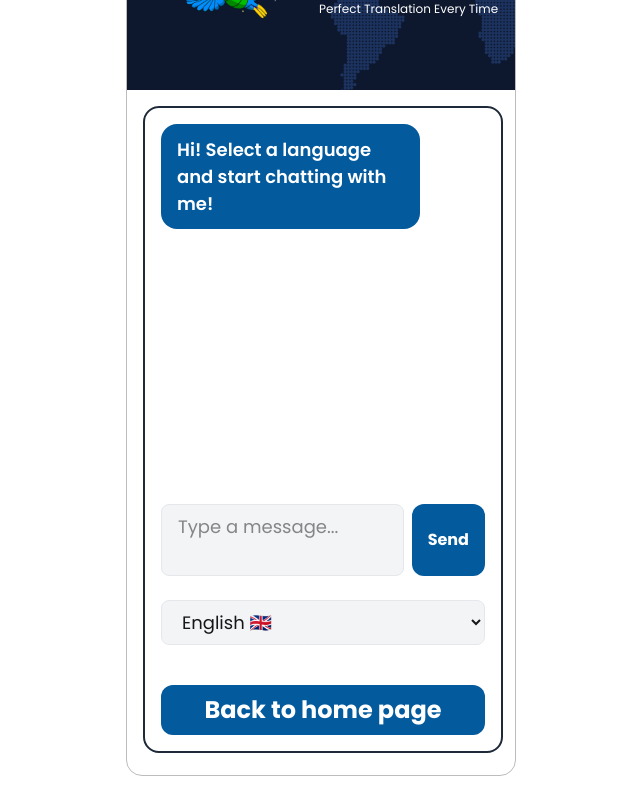
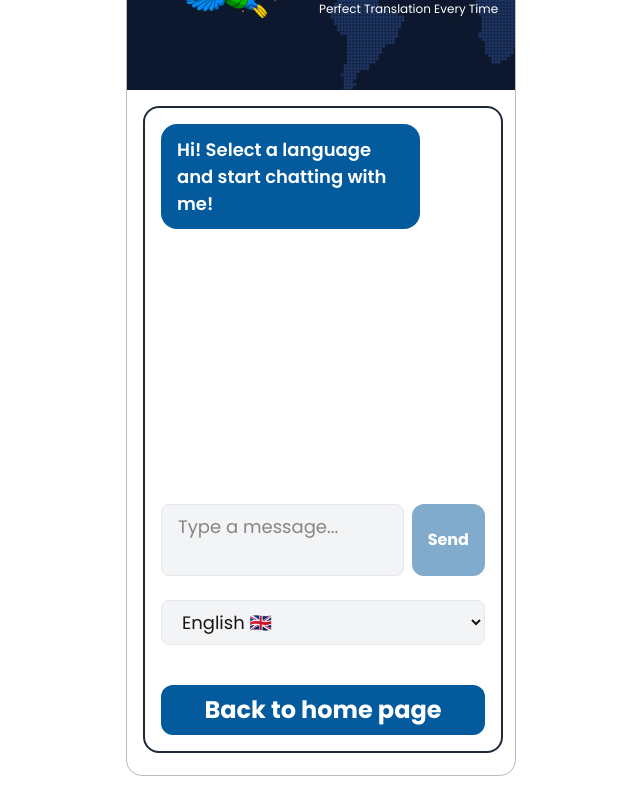
Before and after one commit to CodeCary80/Polly-Glot, a Next.js app: page / in a window 1280 px wide. Both pictures are taken after a click on the button "Chat with Polly". Shown: the part 148-948 px from the top of the page, without its empty margins (319-959 px from the left). Built offline with nearby package versions, Linux system fonts and the light colour scheme.

Commit message:
implement empty input guard and loading status

```diff
--- a/app/components/ChatterBox.tsx
+++ b/app/components/ChatterBox.tsx
@@ -15,9 +15,12 @@ export default function ChatterBox({onBack}) {
     { role: "assistant", content: "Hi! Select a language and start chatting with me!" }
   ])
   const bottomRef = useRef(null)
+  const [isLoading, setIsLoading] = useState(false)
 
   async function handleSend(){
+            if(input.trim()==="") return
             setMessages(prev=>[...prev,{ role: "user", content: input }])
+            setIsLoading(true)
             const res = await fetch("/api/chatterbox",{
                         method:"POST",
                         headers:{"Content-Type":"application/json"},
@@ -26,6 +29,7 @@ export default function ChatterBox({onBack}) {
             const data = await res.json()
             setMessages(prev=>[...prev,{ role: "assistant", content: data.reply }])
             setInput('')
+            setIsLoading(false)
   }
 
   useEffect(()=>{
@@ -59,10 +63,11 @@ export default function ChatterBox({onBack}) {
           rows={2}
         />
         <button
-            className="bg-[#035A9D] text-white px-4 rounded-xl font-bold hover:bg-blue-800"
+            className="bg-[#035A9D] text-white px-4 rounded-xl font-bold hover:bg-blue-800 disabled:opacity-50"
             onClick={handleSend}
+            disabled={isLoading || input.trim() === ""}
             >
-          Send
+          {isLoading? "..." : "Send"}
         </button>
       </div>
 
```
Also changed, not shown: 1 other file (tests, documents, lock files or other folders).
